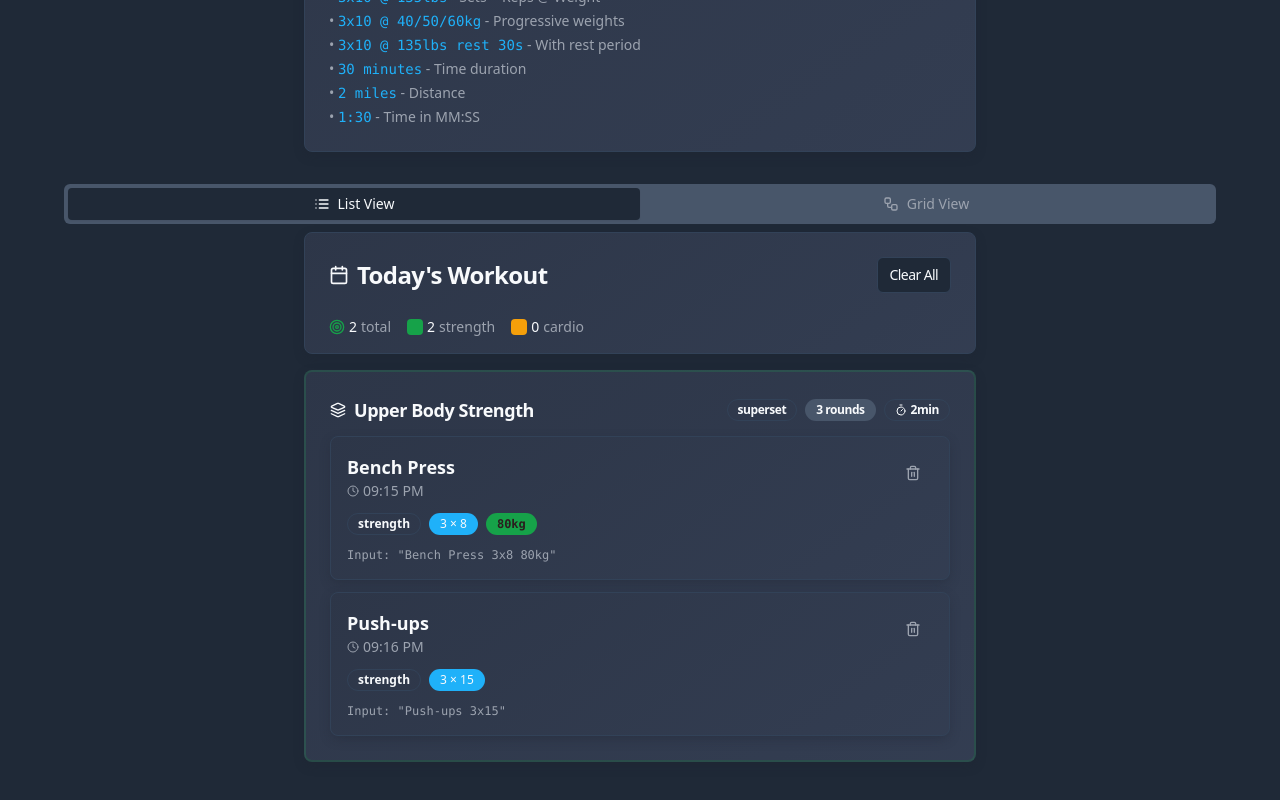
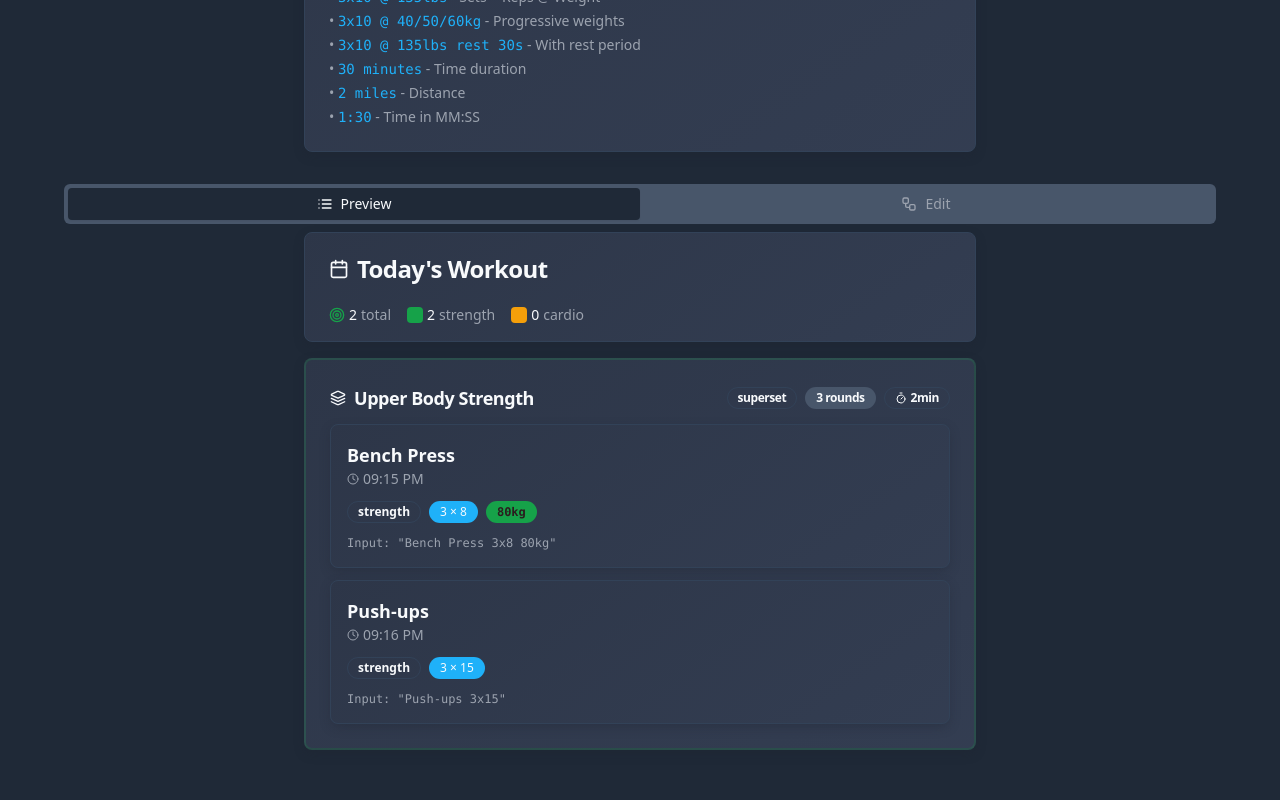
Before and after one commit to tomlupo/fit-parse-log, a React (Vite) app: page / in a window 1280 px wide. Shown: the part 486-1286 px from the top of the page. Built offline with nearby package versions, Linux system fonts and the light colour scheme.

Commit message:
Rename views and remove delete actions
Renamed "List view" to "Preview" and "Grid view" to "Edit". Removed all delete actions from the "Preview" view.
-edited src/pages/Index.tsx
-edited src/components/WorkoutGrid.tsx

```diff
--- a/src/components/WorkoutSession.tsx
+++ b/src/components/WorkoutSession.tsx
@@ -8,11 +8,9 @@ import { ParsedExercise, WorkoutBlock } from '@/lib/exerciseParser';
 interface WorkoutSessionProps {
   exercises: ParsedExercise[];
   blocks: WorkoutBlock[];
-  onRemoveExercise: (id: string) => void;
-  onClearSession: () => void;
 }
 
-export function WorkoutSession({ exercises, blocks, onRemoveExercise, onClearSession }: WorkoutSessionProps) {
+export function WorkoutSession({ exercises, blocks }: WorkoutSessionProps) {
   const formatTime = (date: Date) => {
     return date.toLocaleTimeString([], { hour: '2-digit', minute: '2-digit' });
   };
@@ -31,22 +29,12 @@ export function WorkoutSession({ exercises, blocks, onRemoveExercise, onClearSes
     return (
       <Card key={exercise.id} className="transition-transform hover:scale-[1.02]">
         <CardContent className="p-4">
-          <div className="flex items-start justify-between mb-3">
-            <div>
+          <div className="mb-3">
             <h3 className="font-semibold text-lg text-foreground">{exercise.name}</h3>
             <p className="text-sm text-muted-foreground flex items-center gap-1">
               <Clock className="h-3 w-3" />
               {formatTime(exercise.timestamp)}
             </p>
-            </div>
-            <Button
-              variant="ghost"
-              size="icon"
-              onClick={() => onRemoveExercise(exercise.id)}
-              className="text-muted-foreground hover:text-destructive"
-            >
-              <Trash2 className="h-4 w-4" />
-            </Button>
           </div>
 
           <div className="flex flex-wrap gap-2 mb-3">
@@ -183,14 +171,9 @@ export function WorkoutSession({ exercises, blocks, onRemoveExercise, onClearSes
     <div className="w-full max-w-2xl space-y-4">
       <Card>
         <CardHeader>
-          <CardTitle className="flex items-center justify-between">
-            <div className="flex items-center gap-2">
+          <CardTitle className="flex items-center gap-2">
             <Calendar className="h-5 w-5" />
             Today's Workout
-            </div>
-            <Button variant="outline" size="sm" onClick={onClearSession}>
-              Clear All
-            </Button>
           </CardTitle>
         </CardHeader>
         <CardContent className="pb-4">
--- a/src/pages/Index.tsx
+++ b/src/pages/Index.tsx
@@ -293,11 +293,11 @@ const Index = () => {
             <TabsList className="grid w-full grid-cols-2">
               <TabsTrigger value="list" className="flex items-center gap-2">
                 <List className="h-4 w-4" />
-                List View
+                Preview
               </TabsTrigger>
               <TabsTrigger value="flow" className="flex items-center gap-2">
                 <Workflow className="h-4 w-4" />
-                Grid View
+                Edit
               </TabsTrigger>
             </TabsList>
 
@@ -305,8 +305,6 @@ const Index = () => {
               <WorkoutSession
                 exercises={exercises}
                 blocks={blocks}
-                onRemoveExercise={handleRemoveExercise}
-                onClearSession={handleClearSession}
               />
             </TabsContent>
 
```
Lines whose indentation alone changed are shown as unchanged.
